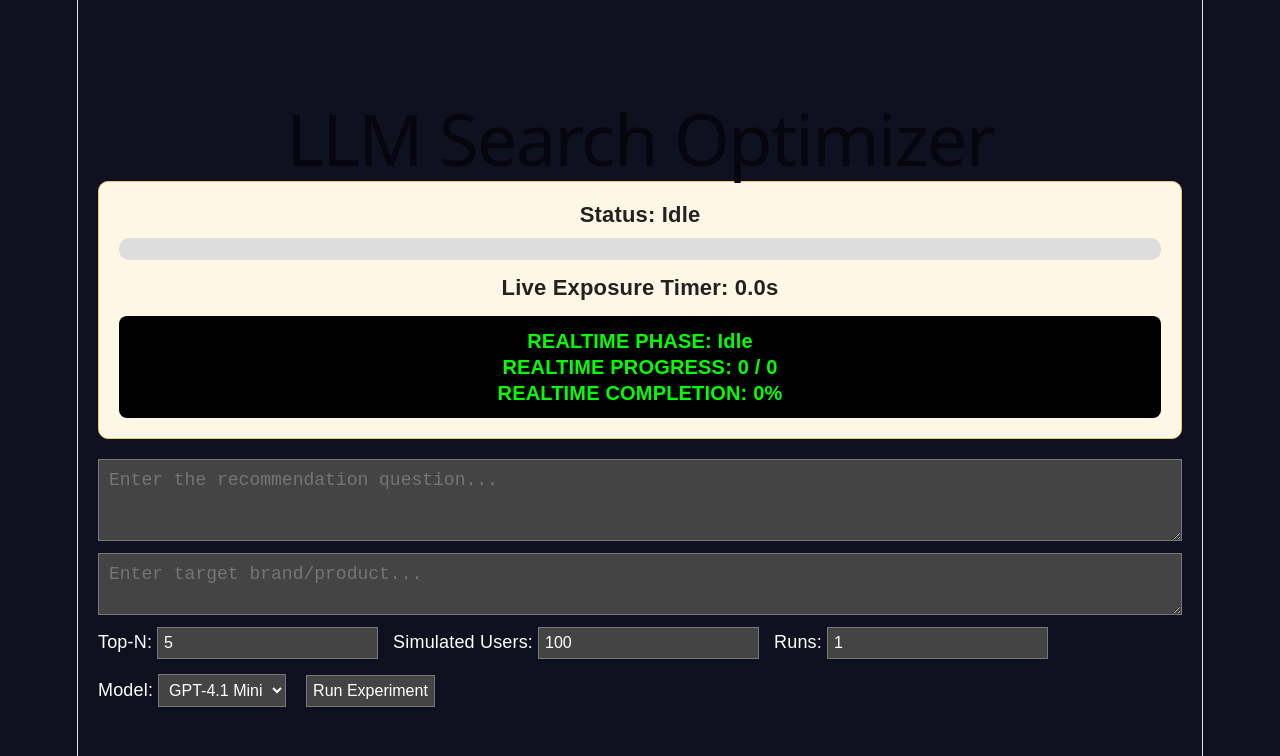
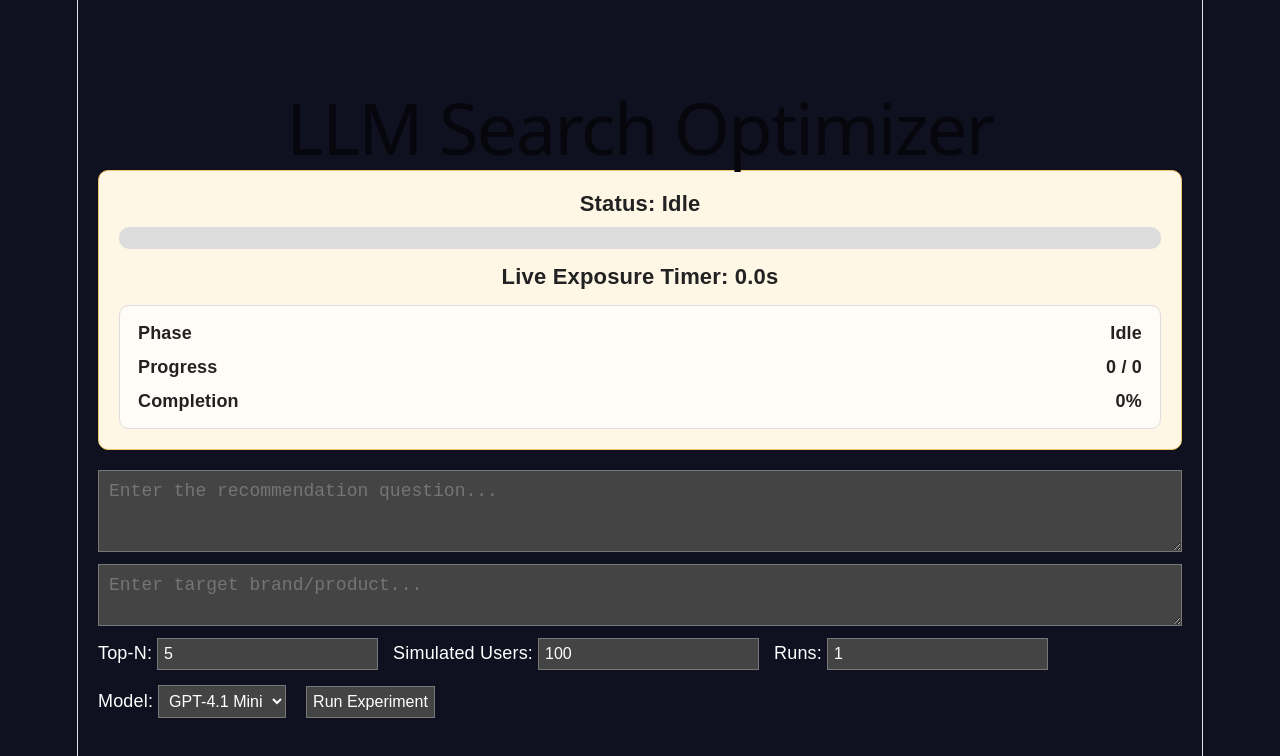
Before and after one commit to MelanthaChen/llm-search-frontend, a React app: page / in a window 1280 px wide. Shown: the top 756 px of the page. Built offline with nearby package versions, Linux system fonts and the light colour scheme; the HTML template or start-up script is replaced by a standard one.

Commit message:
improve realtime progress ui

```diff
--- a/src/App.css
+++ b/src/App.css
@@ -86,10 +86,20 @@ button:hover {
 
 .realtime-progress {
   margin-top: 15px;
-  background: black;
-  color: lime;
-  padding: 12px;
-  border-radius: 8px;
-  font-weight: bold;
-  font-size: 20px;
+  background: rgba(255, 255, 255, 0.7);
+  border-radius: 10px;
+  padding: 14px 18px;
+  color: #222;
+  font-size: 18px;
+  border: 1px solid #ddd;
 }
+
+.progress-row {
+  display: flex;
+  justify-content: space-between;
+  margin-bottom: 8px;
+}
+
+.progress-row:last-child {
+  margin-bottom: 0;
+}
--- a/src/App.jsx
+++ b/src/App.jsx
@@ -220,24 +220,24 @@ function App() {
         {/* HARDCODED REALTIME DEBUG BLOCK */}
 
         <div className="realtime-progress">
-          <div>
-            REALTIME PHASE:
-            {" "}
-            {progress.phase}
+          <div className="progress-row">
+            <span>Phase</span>
+
+            <span>{progress.phase}</span>
           </div>
 
-          <div>
-            REALTIME PROGRESS:
-            {" "}
-            {progress.completed}
-            {" / "}
-            {progress.total}
+          <div className="progress-row">
+            <span>Progress</span>
+
+            <span>
+              {progress.completed} / {progress.total}
+            </span>
           </div>
 
-          <div>
-            REALTIME COMPLETION:
-            {" "}
-            {progress.percentage}%
+          <div className="progress-row">
+            <span>Completion</span>
+
+            <span>{progress.percentage}%</span>
           </div>
         </div>
       </div>
```
